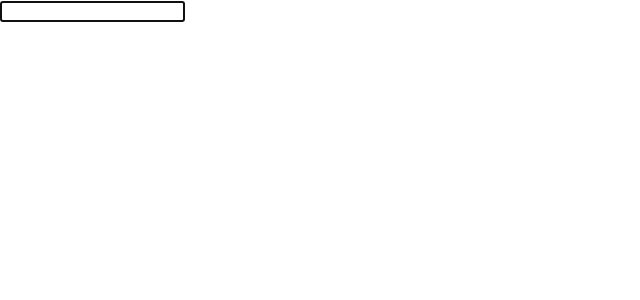
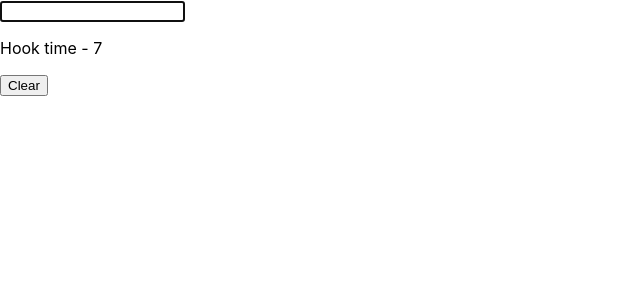
Before and after one commit to ajittupe2548/react-practice, a React (Create React App) app: page / in a window 1280 px wide. Shown: the top 300 px of the page, without its empty margins (0-640 px from the left). Built offline with nearby package versions, Linux system fonts and the light colour scheme.

Commit message:
Added : Ref with Interval

```diff
--- a/src/App.js
+++ b/src/App.js
@@ -1,10 +1,12 @@
 import './App.css';
 import FHome from './Components/FHome';
+import UseRefWithInterval from './Components/UseRefWithInterval'
 
 function App() {
   return (
     <div className="App">
       <FHome/>
+      <UseRefWithInterval/>
     </div>
   );
 }
--- /dev/null
+++ b/src/Components/UseRefWithInterval.js
@@ -0,0 +1,22 @@
+import React, {useEffect,useRef, useState} from 'react'
+
+function UseRefWithInterval() {
+    const [timer, setTimer] = useState(0);
+    const intervalRef = useRef(0);
+
+    useEffect(() => {
+        intervalRef.current = setInterval(() => {
+            setTimer(prevTimer => prevTimer + 1)
+        }, 1000)
+        return () => clearInterval(intervalRef.current);
+    },[])
+
+    return (
+        <div>
+            <p>Hook time - {timer}</p>
+            <button onClick={() => clearInterval(intervalRef.current)}>Clear</button>
+        </div>
+    )
+}
+
+export default UseRefWithInterval;
```
